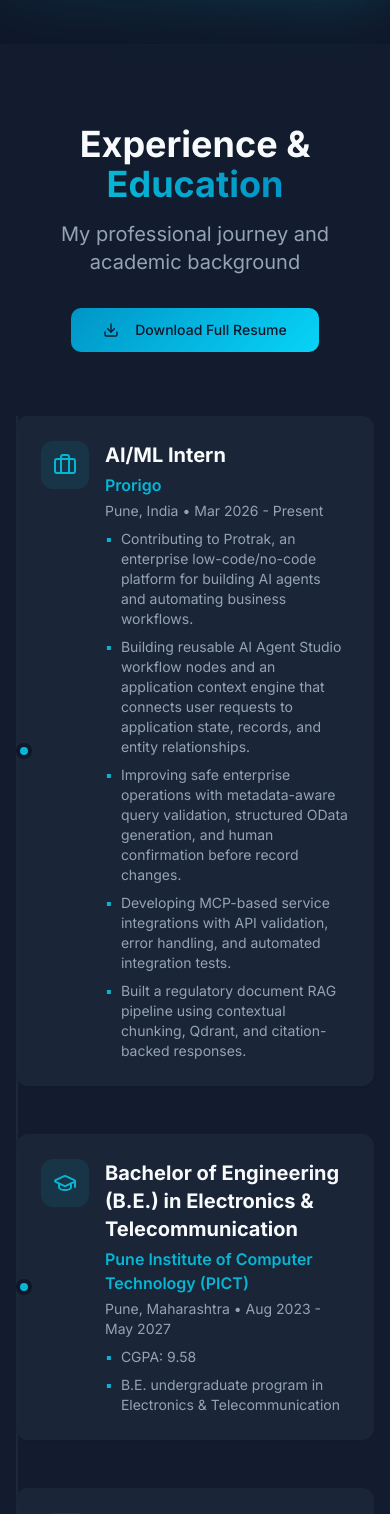
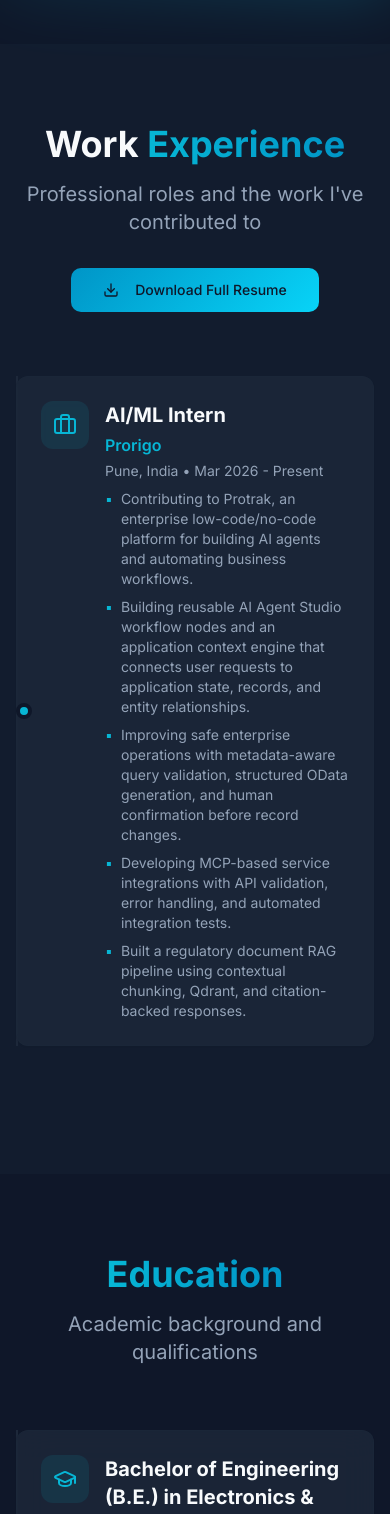
Before and after one commit to Beast123-cmd/Portfolio_AayushAngal, a React (Vite) app: page / in a window 390 px wide. Shown: the part 7620-9134 px from the top of the page. Built offline with nearby package versions, Linux system fonts and the light colour scheme; no server answers; the HTML template or start-up script is replaced by a standard one.

Commit message:
Separate experience and education sections

```diff
--- a/src/components/Navbar.tsx
+++ b/src/components/Navbar.tsx
@@ -11,7 +11,7 @@ export const Navbar = () => {
     const handleScroll = () => {
       if (!ticking) {
         window.requestAnimationFrame(() => {
-          const sections = ['about', 'projects', 'resume', 'certificates', 'contact'];
+          const sections = ['about', 'projects', 'experience', 'education', 'certificates', 'contact'];
           const scrollPosition = window.scrollY + 100;
           let newActiveSection = '#';
 
@@ -52,7 +52,8 @@ export const Navbar = () => {
   const navItems = useMemo(() => [
     { label: 'About', href: '#about' },
     { label: 'Projects', href: '#projects' },
-    { label: 'Experience', href: '#resume' },
+    { label: 'Experience', href: '#experience' },
+    { label: 'Education', href: '#education' },
     { label: 'Awards', href: '#certificates' },
     { label: 'Contact', href: '#contact' },
   ], []);
--- a/src/components/Resume.tsx
+++ b/src/components/Resume.tsx
@@ -6,7 +6,7 @@ import { timeline } from '@/data/experience';
 
 export const Resume = () => {
   return (
-    <section id="resume" className="py-20 bg-muted/30">
+    <section id="experience" className="py-20 bg-muted/30">
       <div className="container mx-auto px-4 sm:px-6 lg:px-8">
         <motion.div
           initial={{ opacity: 0, y: 20 }}
@@ -16,10 +16,10 @@ export const Resume = () => {
           className="text-center mb-16"
         >
           <h2 className="text-4xl sm:text-5xl font-bold mb-4">
-            Experience & <span className="text-gradient">Education</span>
+            Work <span className="text-gradient">Experience</span>
           </h2>
           <p className="text-xl text-muted-foreground max-w-2xl mx-auto mb-8">
-            My professional journey and academic background
+            Professional roles and the work I've contributed to
           </p>
           <Button size="lg" className="bg-gradient-primary text-primary-foreground hover:shadow-glow" asChild>
             <a href="/resume.pdf" download="Aayush_Angal_Resume.pdf">
@@ -29,8 +29,30 @@ export const Resume = () => {
           </Button>
         </motion.div>
 
-        <Timeline items={timeline} />
+        <Timeline items={timeline.filter((item) => item.type === 'experience')} />
       </div>
     </section>
   );
 };
+
+export const Education = () => (
+  <section id="education" className="py-20">
+    <div className="container mx-auto px-4 sm:px-6 lg:px-8">
+      <motion.div
+        initial={{ opacity: 0, y: 20 }}
+        whileInView={{ opacity: 1, y: 0 }}
+        transition={{ duration: 0.6 }}
+        viewport={{ once: true }}
+        className="text-center mb-16"
+      >
+        <h2 className="text-4xl sm:text-5xl font-bold mb-4">
+          <span className="text-gradient">Education</span>
+        </h2>
+        <p className="text-xl text-muted-foreground max-w-2xl mx-auto">
+          Academic background and qualifications
+        </p>
+      </motion.div>
+      <Timeline items={timeline.filter((item) => item.type === 'education')} />
+    </div>
+  </section>
+);
--- a/src/pages/Index.tsx
+++ b/src/pages/Index.tsx
@@ -2,7 +2,7 @@ import { Navbar } from '@/components/Navbar';
 import { Hero } from '@/components/Hero';
 import { About } from '@/components/About';
 import { Projects } from '@/components/Projects';
-import { Resume } from '@/components/Resume';
+import { Education, Resume } from '@/components/Resume';
 import { Certificates } from '@/components/Certificates';
 import { Contact } from '@/components/Contact';
 import { Footer } from '@/components/Footer';
@@ -15,6 +15,7 @@ const Index = () => {
       <About />
       <Projects />
       <Resume />
+      <Education />
       <Certificates />
       <Contact />
       <Footer />
```
